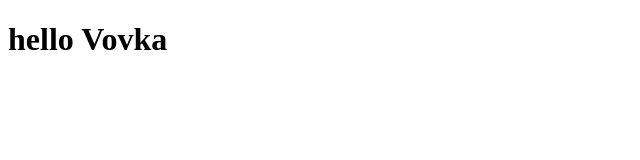
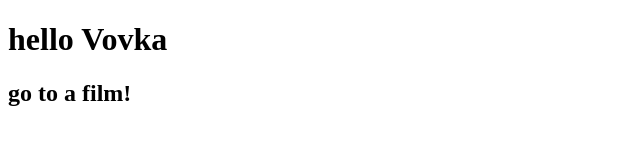
Before and after one commit to OliaChikh/test1, a plain HTML site: page index.html in a window 1280 px wide. Shown: the whole page, without its empty margins (0-640 px from the left). Drawn offline with Linux system fonts and the light colour scheme.

Commit message:
add new sentence

```diff
--- a/index.html
+++ b/index.html
@@ -6,6 +6,6 @@
 </head>
 <body>
 <h1>hello Vovka</h1>
-
+	<h2>go to a film!</h2>
 </body>
 </html>
```
